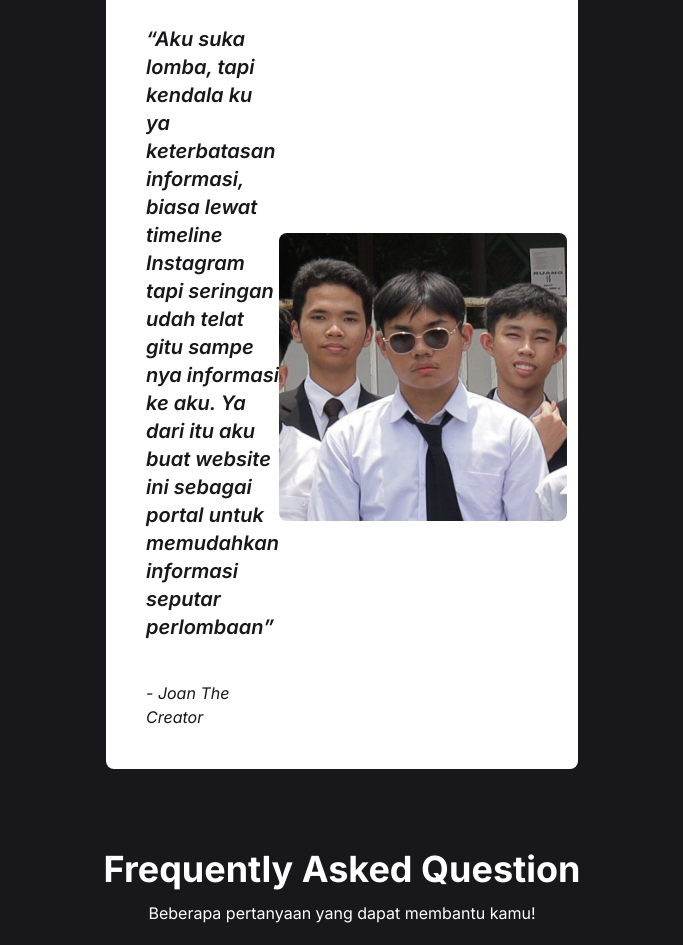
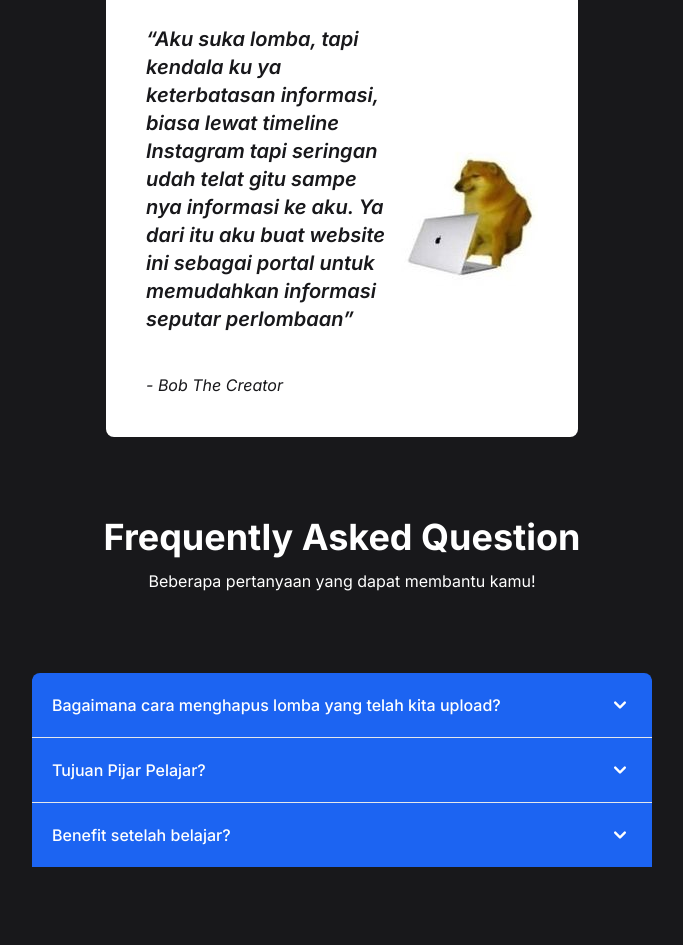
Before and after one commit to joanpurbaa/lomba-pedia, a React (Vite) app in the folder frontend/: page /landingpage in a window 1280 px wide. Shown: the part 1100-2045 px from the top of the page, without its empty margins (298-981 px from the left). After the commit the page ends 1987 px from the top, so only its background shows below. Built offline with nearby package versions, Linux system fonts and the light colour scheme.

Commit message:
feat : adding FAQ acording

```diff
--- a/frontend/src/pages/LandingPage.jsx
+++ b/frontend/src/pages/LandingPage.jsx
@@ -1,4 +1,4 @@
-import { Button } from "flowbite-react";
+import { Button, Accordion } from "flowbite-react";
 import { Link } from "react-router-dom";
 
 const LandingPage = () => {
@@ -39,14 +39,63 @@ const LandingPage = () => {
                 portal untuk memudahkan informasi seputar perlombaan
               </q>
             </p>
-            <p className="italic mt-10">- Joan The Creator</p>
+            <p className="italic mt-10">- Bob The Creator</p>
           </div>
-          <img className="w-72 rounded-lg" src="joan.jpg" alt="" />
+          <img className="w-72 rounded-lg" src="bob.jpg" alt="" />
         </div>
-        <div className="flex flex-col items-center">
-          <h2 className="text-white text-4xl font-bold">Frequently Asked Question</h2>
-          <h3 className="text-white text-base mt-3">Beberapa pertanyaan yang dapat membantu kamu!</h3>
-          <div></div>
+        <div className="flex flex-col items-center w-full">
+          <h2 className="text-white text-4xl font-bold">
+            Frequently Asked Question
+          </h2>
+          <h3 className="text-white text-base mt-3">
+            Beberapa pertanyaan yang dapat membantu kamu!
+          </h3>
+          <div className="w-[50%]">
+            <Accordion className="w-full mt-20 border-0" collapseAll>
+              <Accordion.Panel>
+                <Accordion.Title className="bg-blue-600 hover:bg-blue-600 focus:ring-0 text-white">
+                  Bagaimana cara menghapus lomba yang telah kita upload?
+                </Accordion.Title>
+                <Accordion.Content>
+                  <p className="mb-2 text-gray-500 dark:text-gray-400">
+                    <span className="customUnderline">Pijar pelajar</span>{" "}
+                    merupakan platform belajar secara online khususnya skill
+                    bidang digital seperti coding, editing, data science,
+                    designing, dan banyak course digital lainnya.
+                  </p>
+                </Accordion.Content>
+              </Accordion.Panel>
+              <Accordion.Panel>
+                <Accordion.Title className="bg-blue-600 hover:bg-blue-600 focus:ring-0 text-white">
+                  Tujuan Pijar Pelajar?
+                </Accordion.Title>
+                <Accordion.Content>
+                  <p className="mb-2 text-gray-500 dark:text-gray-400">
+                    Kami hadir untuk membantu banyak{" "}
+                    <span className="customUnderline">anak bangsa</span>,
+                    khususnya di bidang{" "}
+                    <span className="customUnderline">teknologi</span>, agar
+                    dapat bersaing di dunia{" "}
+                    <span className="customUnderline">modern</span>.
+                  </p>
+                </Accordion.Content>
+              </Accordion.Panel>
+              <Accordion.Panel>
+                <Accordion.Title className="bg-blue-600 hover:bg-blue-600 focus:ring-0 text-white">
+                  Benefit setelah belajar?
+                </Accordion.Title>
+                <Accordion.Content>
+                  <p className="mb-2 text-gray-500 dark:text-gray-400">
+                    Buat kamu yang belajar di{" "}
+                    <span className="customUnderline">Pijar Pelajar</span>,
+                    selain mendapat skill, dan relasi baru, kamu juga bakal
+                    dapat sertifikat kelulusan, dan bagi murid terbaik, maka
+                    secara otomatis akan mendapat pekerjaan di Start Up ini.
+                  </p>
+                </Accordion.Content>
+              </Accordion.Panel>
+            </Accordion>
+          </div>
         </div>
       </div>
     </>
```
Also changed, not shown: frontend/public/bob.jpg (added).
